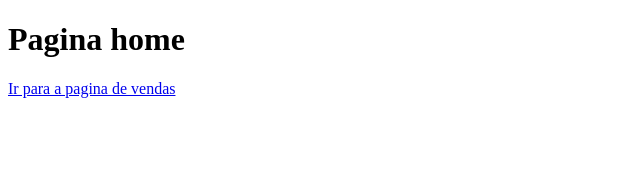
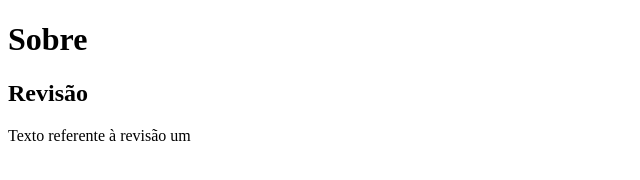
Before and after one commit to jeandelmondes/Aula-github, a plain HTML site: page about.html in a window 1280 px wide. Shown: the whole page, without its empty margins (0-640 px from the left). Drawn offline with Linux system fonts and the light colour scheme.

Commit message:
revisão 1

```diff
--- a/index.html
+++ b/about.html
@@ -4,10 +4,11 @@
     <meta charset="UTF-8">
     <meta http-equiv="X-UA-Compatible" content="IE=edge">
     <meta name="viewport" content="width=device-width, initial-scale=1.0">
-    <title>Document</title>
+    <title>Projeto</title>
 </head>
 <body>
-    <h1>Pagina home</h1>
-    <a href="vendas.html">Ir para a pagina de vendas</a>
+    <h1>Sobre</h1>
+    <h2>Revisão</h2>
+    <p>Texto referente à revisão um</p>
 </body>
 </html>
```
